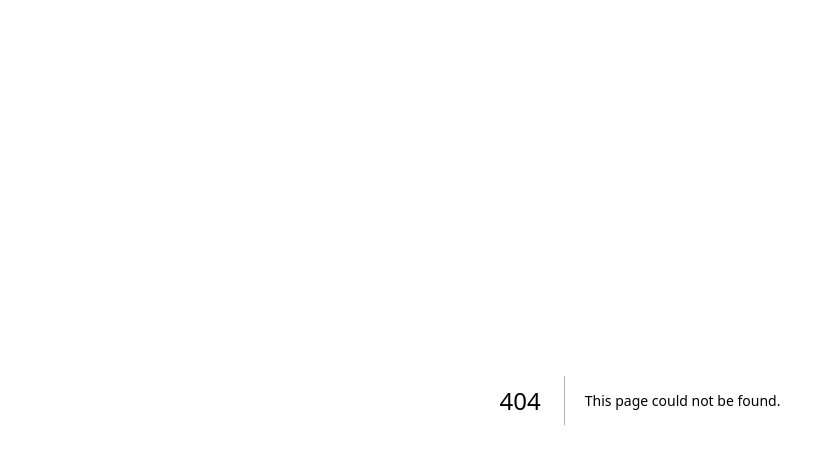
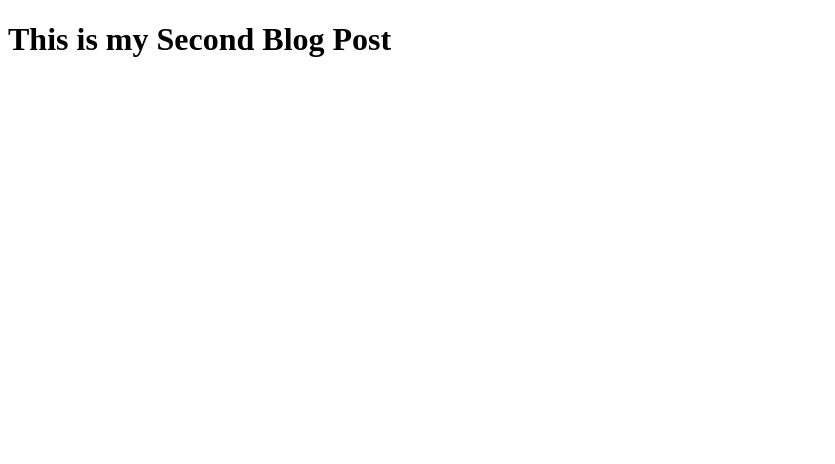
Before and after one commit to Udayon-Paul-Dhrubo/NextJs_tutorial, a Next.js app in the folder first_app/: page /blog/second in a window 1280 px wide. Before the commit this address had no page. Shown: the top 464 px of the page, without its empty margins (0-835 px from the left). Built offline with nearby package versions, Linux system fonts and the light colour scheme.

Commit message:
nested routing configuration

```diff
--- /dev/null
+++ b/first_app/src/app/blog/first/page.tsx
@@ -0,0 +1,3 @@
+export default function FirstBlog() {
+  return <h1> This is my first blog post </h1>;
+}
--- /dev/null
+++ b/first_app/src/app/blog/page.tsx
@@ -0,0 +1,3 @@
+export default function Blog() {
+  return <h1> welcome to blog page</h1>;
+}
--- /dev/null
+++ b/first_app/src/app/blog/second/page.tsx
@@ -0,0 +1,3 @@
+export default function SecondBlog() {
+  return <h1> This is my Second Blog Post </h1>;
+}
```
Also changed, not shown: 1 other file (tests, documents, lock files or other folders).
